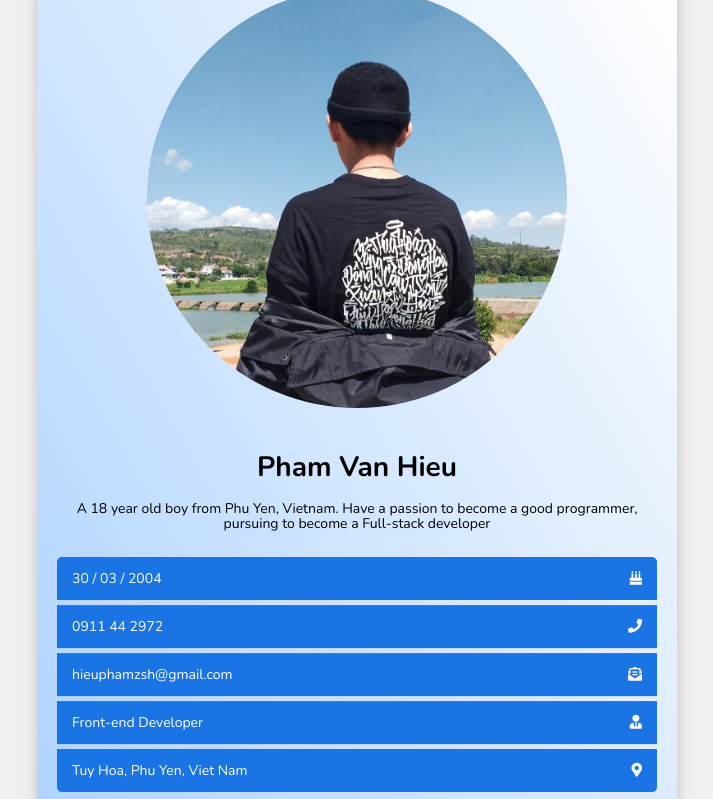
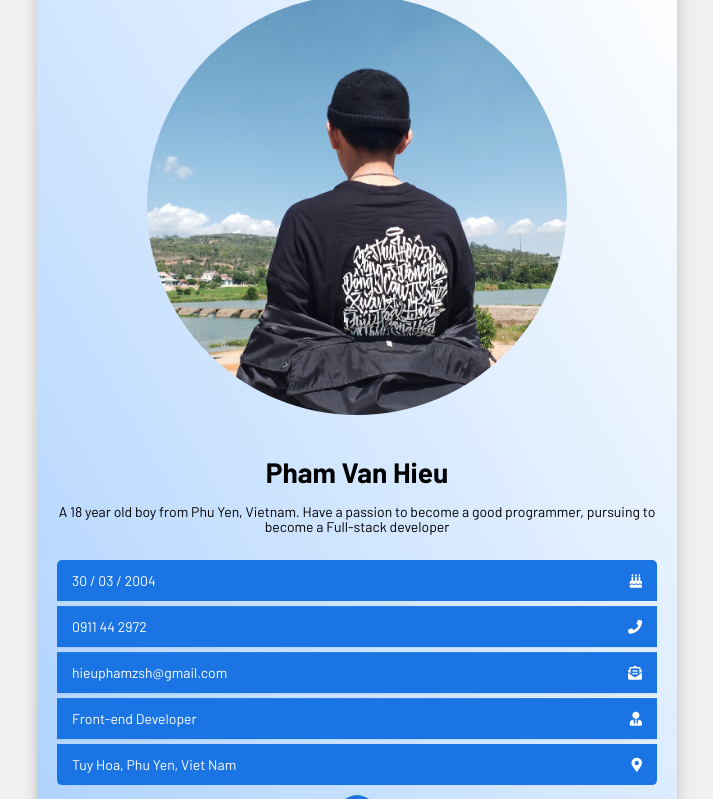
Before and after one commit to hieupv4/harrydarkcode, a plain HTML site: page index.html in a window 1280 px wide. Shown: the top 799 px of the page, without its empty margins (283-996 px from the left). Drawn offline with nearby package versions, Linux system fonts and the light colour scheme.

Commit message:
Change fonts

```diff
--- a/index.html
+++ b/index.html
@@ -23,12 +23,9 @@
       rel="stylesheet"
       href="https://cdnjs.cloudflare.com/ajax/libs/font-awesome/5.10.0/css/all.min.css"
     />
-    <link rel="preconnect" href="https://fonts.googleapis.com" />
-    <link rel="preconnect" href="https://fonts.gstatic.com" crossorigin />
-    <link
-      href="https://fonts.googleapis.com/css2?family=Nunito:wght@300;400;600;700&display=swap"
-      rel="stylesheet"
-    />
+    <link rel="preconnect" href="https://fonts.googleapis.com">
+    <link rel="preconnect" href="https://fonts.gstatic.com" crossorigin>
+    <link href="https://fonts.googleapis.com/css2?family=Barlow:wght@300;400;500;600;700&display=swap" rel="stylesheet">
     <link rel="stylesheet" href="./css/app.css?version=0.0.6" />
   </head>
   <body>
--- a/sass/_global.scss
+++ b/sass/_global.scss
@@ -1,7 +1,7 @@
 ::-webkit-scrollbar {
-  width: 0; /* Remove scrollbar space */
+    width: 0; /* Remove scrollbar space */
 }
 body {
-  background: #f0f0f0;
-  font-family: Nunito, sans-serif;
+    background: #f0f0f0;
+    font-family: Barlow, sans-serif;
 }
```
Also changed, not shown: css/app.css.
